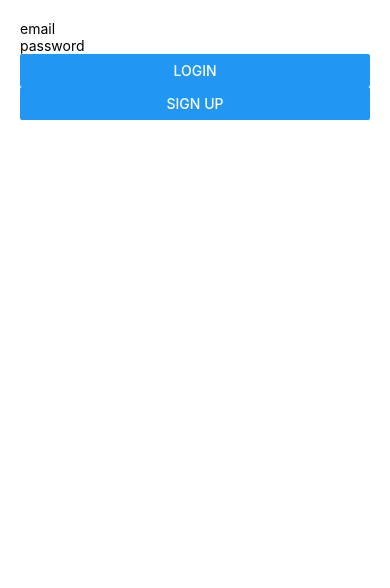
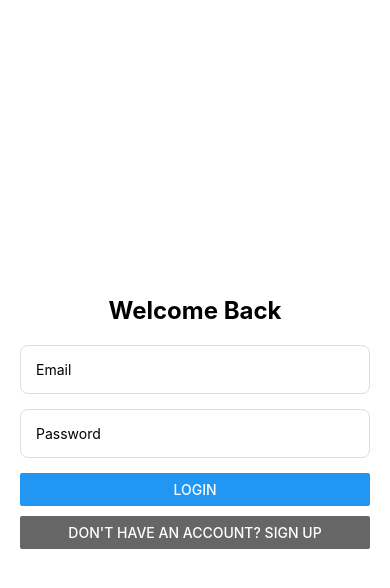
Before and after one commit to PeterMarzina/ai-health-coach, a React Native app: screen / in a window 390 px wide. Shown: the top 588 px of the page. Built offline with nearby package versions, Linux system fonts and the light colour scheme; no server answers.

Commit message:
Inlogpagina gefixt

```diff
--- a/App.js
+++ b/App.js
@@ -2,12 +2,14 @@ import { useEffect, useState } from 'react'
 import { ActivityIndicator, SafeAreaView, StyleSheet } from 'react-native'
 import HomeScreen from './src/screens/HomeScreen'
 import LoginScreen from './src/screens/LoginScreen'
+import OnboardingScreen from './src/screens/OnboardingScreen'
 import { supabase } from './src/lib/supabase'
 
 
 export default function App() {
   const [session, setSession] = useState(null)
   const [loading, setLoading] = useState(true)
+  const [showOnboarding, setShowOnboarding] = useState(false)
 
   useEffect(() => {
     let isMounted = true
@@ -17,14 +19,23 @@ export default function App() {
 
       if (isMounted) {
         setSession(data?.session ?? null)
+        if (data?.session) {
+          await checkProfile(data.session.user.id)
+        }
         setLoading(false)
       }
     }
 
     loadSession()
 
-    const { data } = supabase.auth.onAuthStateChange((_event, nextSession) => {
+    const { data } = supabase.auth.onAuthStateChange(async (_event, nextSession) => {
       setSession(nextSession)
+      if (nextSession) {
+        await checkProfile(nextSession.user.id)
+      } else {
+        setShowOnboarding(false)
+      }
+      setLoading(false)
     })
 
     return () => {
@@ -33,15 +44,41 @@ export default function App() {
     }
   }, [])
 
+  const checkProfile = async (userId) => {
+    try {
+      const { data, error } = await supabase
+        .from('profiles')
+        .select('*')
+        .eq('id', userId)
+        .single()
+
+      if (error || !data) {
+        setShowOnboarding(true)
+      } else {
+        setShowOnboarding(false)
+      }
+    } catch (e) {
+      setShowOnboarding(true)
+    }
+  }
+
   if (loading) {
     return (
       <SafeAreaView style={styles.center}>
-        <ActivityIndicator />
+        <ActivityIndicator size="large" />
       </SafeAreaView>
     )
   }
 
-  return session ? <HomeScreen /> : <LoginScreen />
+  if (!session) {
+    return <LoginScreen />
+  }
+
+  if (showOnboarding) {
+    return <OnboardingScreen onComplete={() => setShowOnboarding(false)} />
+  }
+
+  return <HomeScreen />
 }
 
 const styles = StyleSheet.create({
--- a/src/screens/HomeScreen.js
+++ b/src/screens/HomeScreen.js
@@ -1,11 +1,94 @@
-import { View, Text, Button } from 'react-native'
+import { useEffect, useState } from 'react'
+import { View, Text, Button, StyleSheet, ActivityIndicator } from 'react-native'
 import { signOut } from '../services/auth'
+import { supabase } from '../lib/supabase'
 
 export default function HomeScreen() {
+  const [profile, setProfile] = useState(null)
+  const [loading, setLoading] = useState(true)
+
+  useEffect(() => {
+    fetchProfile()
+  }, [])
+
+  const fetchProfile = async () => {
+    try {
+      const { data: { user } } = await supabase.auth.getUser()
+      const { data, error } = await supabase
+        .from('profiles')
+        .select('*')
+        .eq('id', user.id)
+        .single()
+
+      if (data) setProfile(data)
+    } catch (error) {
+      console.error('Error fetching profile:', error)
+    } finally {
+      setLoading(false)
+    }
+  }
+
+  if (loading) {
+    return (
+      <View style={styles.container}>
+        <ActivityIndicator size="large" />
+      </View>
+    )
+  }
+
   return (
-    <View style={{ padding: 20 }}>
-      <Text>🏥 AI Health Coach</Text>
-      <Button title="Logout" onPress={signOut} />
+    <View style={styles.container}>
+      <Text style={styles.emoji}>🏥</Text>
+      <Text style={styles.title}>AI Health Coach</Text>
+
+      {profile && (
+        <View style={styles.profileBox}>
+          <Text style={styles.welcome}>Welcome back, {profile.full_name}!</Text>
+          <Text style={styles.goal}>Your goal: {profile.health_goal}</Text>
+        </View>
+      )}
+
+      <Button title="Logout" onPress={signOut} color="#ff4444" />
     </View>
   )
 }
+
+const styles = StyleSheet.create({
+  container: {
+    flex: 1,
+    padding: 20,
+    justifyContent: 'center',
+    alignItems: 'center',
+    backgroundColor: '#f9f9f9',
+  },
+  emoji: {
+    fontSize: 50,
+    marginBottom: 10,
+  },
+  title: {
+    fontSize: 28,
+    fontWeight: 'bold',
+    marginBottom: 30,
+  },
+  profileBox: {
+    backgroundColor: '#fff',
+    padding: 20,
+    borderRadius: 12,
+    width: '100%',
+    marginBottom: 30,
+    elevation: 2,
+    shadowColor: '#000',
+    shadowOffset: { width: 0, height: 2 },
+    shadowOpacity: 0.1,
+    shadowRadius: 4,
+  },
+  welcome: {
+    fontSize: 18,
+    fontWeight: '600',
+    marginBottom: 8,
+  },
+  goal: {
+    fontSize: 16,
+    color: '#666',
+  },
+})
--- a/src/screens/LoginScreen.js
+++ b/src/screens/LoginScreen.js
@@ -1,18 +1,88 @@
 import { useState } from 'react'
-import { View, TextInput, Button } from 'react-native'
+import { View, TextInput, Button, StyleSheet, Text, Alert, ActivityIndicator } from 'react-native'
 import { signIn, signUp } from '../services/auth'
 
 export default function LoginScreen() {
   const [email, setEmail] = useState('')
   const [password, setPassword] = useState('')
+  const [loading, setLoading] = useState(false)
+  const [isSignUp, setIsSignUp] = useState(false)
+
+  const handleAuth = async () => {
+    if (!email || !password) {
+      Alert.alert('Error', 'Please fill in all fields')
+      return
+    }
+
+    setLoading(true)
+    const { error } = isSignUp
+      ? await signUp(email, password)
+      : await signIn(email, password)
+
+    setLoading(false)
+
+    if (error) {
+      Alert.alert('Error', error.message)
+    } else if (isSignUp) {
+      Alert.alert('Success', 'Please check your inbox for email verification!')
+    }
+  }
 
   return (
-    <View style={{ padding: 20 }}>
-      <TextInput placeholder="email" value={email} onChangeText={setEmail} />
-      <TextInput placeholder="password" value={password} onChangeText={setPassword} secureTextEntry />
+    <View style={styles.container}>
+      <Text style={styles.title}>{isSignUp ? 'Create Account' : 'Welcome Back'}</Text>
 
-      <Button title="Login" onPress={() => signIn(email, password)} />
-      <Button title="Sign up" onPress={() => signUp(email, password)} />
+      <TextInput
+        placeholder="Email"
+        value={email}
+        onChangeText={setEmail}
+        style={styles.input}
+        autoCapitalize="none"
+        keyboardType="email-address"
+      />
+      <TextInput
+        placeholder="Password"
+        value={password}
+        onChangeText={setPassword}
+        secureTextEntry
+        style={styles.input}
+      />
+
+      {loading ? (
+        <ActivityIndicator size="large" color="#0000ff" />
+      ) : (
+        <>
+          <Button title={isSignUp ? 'Sign Up' : 'Login'} onPress={handleAuth} />
+          <View style={{ height: 10 }} />
+          <Button
+            title={isSignUp ? 'Already have an account? Login' : "Don't have an account? Sign Up"}
+            onPress={() => setIsSignUp(!isSignUp)}
+            color="#666"
+          />
+        </>
+      )}
     </View>
   )
 }
+
+const styles = StyleSheet.create({
+  container: {
+    flex: 1,
+    padding: 20,
+    justifyContent: 'center',
+    backgroundColor: '#fff',
+  },
+  title: {
+    fontSize: 24,
+    fontWeight: 'bold',
+    marginBottom: 20,
+    textAlign: 'center',
+  },
+  input: {
+    borderWidth: 1,
+    borderColor: '#ddd',
+    padding: 15,
+    borderRadius: 8,
+    marginBottom: 15,
+  },
+})
--- /dev/null
+++ b/src/screens/OnboardingScreen.js
@@ -0,0 +1,94 @@
+import { useState } from 'react'
+import { View, Text, TextInput, Button, StyleSheet, Alert, ActivityIndicator } from 'react-native'
+import { supabase } from '../lib/supabase'
+
+export default function OnboardingScreen({ onComplete }) {
+  const [fullName, setFullName] = useState('')
+  const [healthGoal, setHealthGoal] = useState('')
+  const [loading, setLoading] = useState(false)
+
+  const handleSaveProfile = async () => {
+    if (!fullName || !healthGoal) {
+      Alert.alert('Missing info', 'Please fill in your name and a health goal.')
+      return
+    }
+
+    setLoading(true)
+    try {
+      const { data: { user } } = await supabase.auth.getUser()
+
+      const { error } = await supabase
+        .from('profiles')
+        .upsert({
+          id: user.id,
+          full_name: fullName,
+          health_goal: healthGoal,
+          updated_at: new Date(),
+        })
+
+      if (error) throw error
+
+      onComplete()
+    } catch (error) {
+      Alert.alert('Error', error.message)
+    } finally {
+      setLoading(false)
+    }
+  }
+
+  return (
+    <View style={styles.container}>
+      <Text style={styles.title}>Welcome! Let's get to know you.</Text>
+
+      <Text style={styles.label}>What's your name?</Text>
+      <TextInput
+        style={styles.input}
+        placeholder="Full Name"
+        value={fullName}
+        onChangeText={setFullName}
+      />
+
+      <Text style={styles.label}>What is your main health goal?</Text>
+      <TextInput
+        style={styles.input}
+        placeholder="e.g. Lose weight, Run a 5k, Eat better"
+        value={healthGoal}
+        onChangeText={setHealthGoal}
+        multiline
+      />
+
+      {loading ? (
+        <ActivityIndicator size="large" color="#0000ff" />
+      ) : (
+        <Button title="Finish Setup" onPress={handleSaveProfile} />
+      )}
+    </View>
+  )
+}
+
+const styles = StyleSheet.create({
+  container: {
+    flex: 1,
+    padding: 20,
+    justifyContent: 'center',
+    backgroundColor: '#fff',
+  },
+  title: {
+    fontSize: 22,
+    fontWeight: 'bold',
+    marginBottom: 30,
+    textAlign: 'center',
+  },
+  label: {
+    fontSize: 16,
+    marginBottom: 8,
+    color: '#333',
+  },
+  input: {
+    borderWidth: 1,
+    borderColor: '#ddd',
+    padding: 15,
+    borderRadius: 8,
+    marginBottom: 20,
+  },
+})
```
